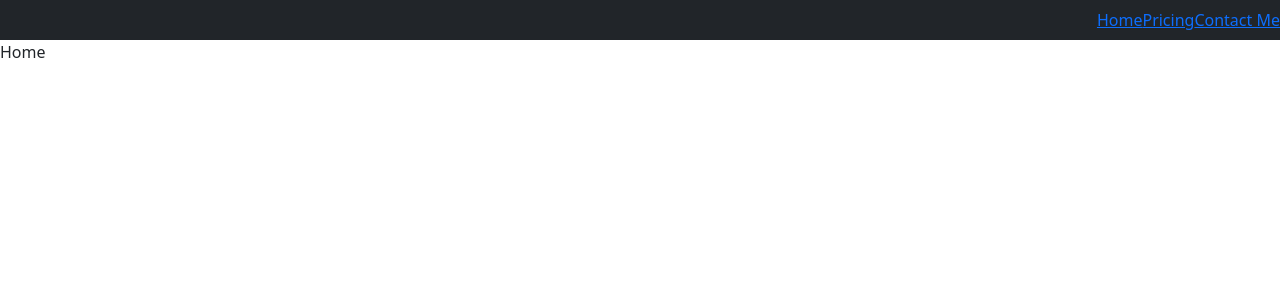
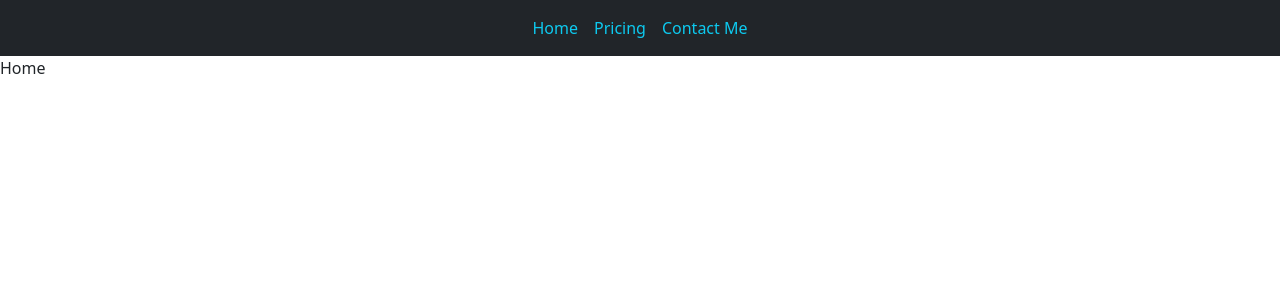
Before and after one commit to drew-anello/steph-site, a React (Vite) app: page / in a window 1280 px wide. Shown: the top 300 px of the page. Built offline with nearby package versions, Linux system fonts and the light colour scheme.

Commit message:
adds some styling to nav

```diff
--- a/src/App.tsx
+++ b/src/App.tsx
@@ -1,16 +1,17 @@
 import React from 'react'
 import { Route, Routes } from 'react-router-dom'
-import Nav from './Components/Nav'
+import Header from './Components/Header'
 import Home from './Pages/Home'
 import Pricing from './Pages/Pricing'
 import Contact from './Pages/Contact'
 import 'bootstrap/dist/css/bootstrap.min.css';
 import'./style.css'
 
+
 function App() {
   return (
     <div>
-      <Nav />
+      <Header />
       <Routes>
         <Route  path="/" element={<Home />}></Route>
         <Route  path="/pricing" element={<Pricing />}></Route>
@@ -18,7 +19,7 @@ function App() {
 
       </Routes>
     </div>
-  )
+ )
 }
 
 export default App
--- /dev/null
+++ b/src/Components/Header.tsx
@@ -0,0 +1,23 @@
+import React from 'react'
+import { Link } from 'react-router-dom'
+import  {Navbar, Nav, Container }  from 'react-bootstrap';
+
+
+
+function Header() {
+
+  return (
+
+<Navbar bg='dark' expand="lg" variant='light' className='justify-content-center'>
+    <Nav>
+      <Nav.Link as={Link} to='/' className='text-info'>Home</Nav.Link>
+      <Nav.Link as={Link} to='/pricing'className='text-info'>Pricing</Nav.Link>
+      <Nav.Link as={Link} to='/contact'className='text-info'>Contact Me</Nav.Link>
+ </Nav>
+</Navbar>
+
+
+    )
+}
+
+export default Header
--- a/src/Components/Nav.tsx
+++ /dev/null
@@ -1,24 +0,0 @@
-import React from 'react'
-import NavbarCollapse from 'react-bootstrap/esm/NavbarCollapse';
-import NavbarToggle from 'react-bootstrap/esm/NavbarToggle';
-import { Link } from 'react-router-dom'
-import Navbar  from 'react-bootstrap/Navbar';
-
-function Nav() {
-
-  return (
-    <nav>
-
-<Navbar bg='dark' expand="lg" variant='light' className='nav'>
- <NavbarToggle aria-controls='basic-navbar-nav' />
-    <NavbarCollapse id='basic-navbar-nav' />
-    <Link to='/'>Home</Link>
-    <Link to='/pricing'>Pricing</Link>
-    <Link to='/contact'>Contact Me</Link>
-
-</Navbar>
-    </nav>
-    )
-}
-
-export default Nav
--- a/src/style.css
+++ b/src/style.css
@@ -0,0 +1,7 @@
+body {
+padding: 0%;
+margin: 0%;
+}
+.nav {
+ margin-right: 20px;
+}
```
